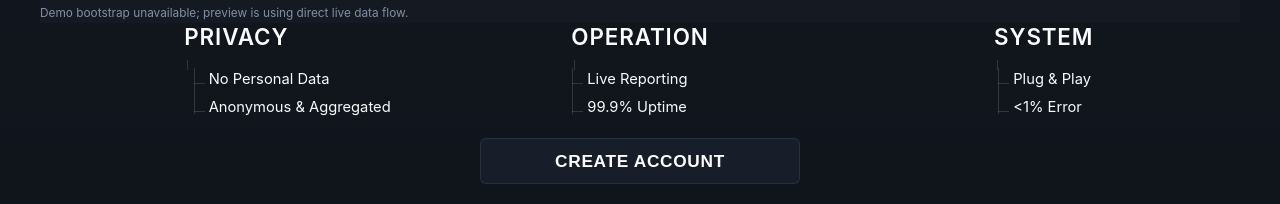
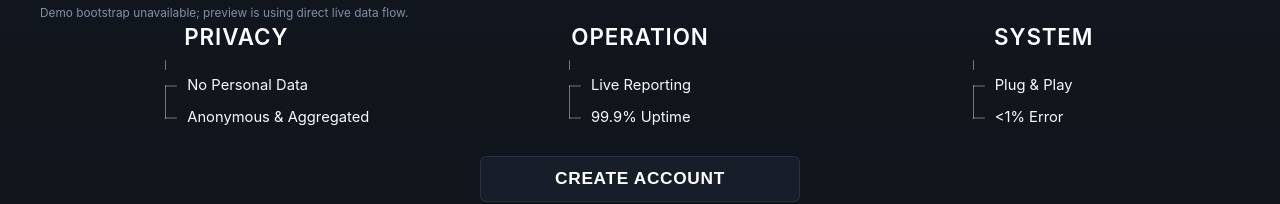
Before and after one commit to Ali-Nigzu/portal, a React (Vite) app in the folder frontend/: page / in a window 1280 px wide. Shown: the part 1272-1476 px from the top of the page. Built offline with nearby package versions, Linux system fonts and the light colour scheme; no server answers.

Commit message:
Enforce engineered assurance tree geometry and background continuity

```diff
--- a/frontend/src/styles/LandingPage.css
+++ b/frontend/src/styles/LandingPage.css
@@ -388,7 +388,7 @@ body {
   padding: var(--preview-pad-top) 0 var(--preview-pad-bottom);
   border: none;
   outline: none;
-  background: color-mix(in srgb, var(--sys-bg-1) 98%, black 2%);
+  background: transparent;
   background-image: none;
   box-shadow: none;
   position: relative;
@@ -455,30 +455,31 @@ body {
 }
 
 .assurance-col-title-text {
-  --tree-axis-offset: 0.12em;
-  --tree-line: rgba(255, 255, 255, 0.14);
+  --tree-line: rgba(255, 255, 255, 0.42);
   display: inline-block;
   position: relative;
 }
 
-.assurance-col-title-text::after {
+.assurance-col-tree {
+  --tree-trunk-x: 34px;
+  --tree-text-x: 56px;
+  --tree-branch-gap: 10px;
+  --tree-row-h: 32px;
+  --tree-line: rgba(255, 255, 255, 0.42);
+  position: relative;
+  width: 210px;
+  margin: 18px auto 0;
+}
+
+.assurance-col-tree::before {
   content: "";
   position: absolute;
-  left: var(--tree-axis-offset);
-  top: calc(100% + 8px);
+  left: var(--tree-trunk-x);
+  top: -10px;
   width: 1px;
   height: 10px;
   background: var(--tree-line);
-}
-
-.assurance-col-tree {
-  --tree-x: 0.12em;
-  --tree-line: rgba(255, 255, 255, 0.14);
-  --tree-shift: 0px;
-  position: relative;
-  width: fit-content;
-  margin: 18px auto 0;
-  left: var(--tree-shift);
+  border-radius: 1px;
 }
 
 .assurance-col-list {
@@ -487,24 +488,29 @@ body {
   margin: 0;
   padding: 0;
   display: grid;
-  row-gap: 9px;
+  row-gap: 0;
 }
 
 .assurance-col-list::before {
   content: "";
   position: absolute;
-  left: var(--tree-x);
-  top: -2px;
-  bottom: 2px;
+  left: var(--tree-trunk-x);
+  top: calc((var(--tree-row-h) / 2) - 1px);
+  height: calc(var(--tree-row-h) + 2px);
   width: 1px;
   background: var(--tree-line);
+  border-radius: 1px;
 }
 
 .assurance-col-item {
   position: relative;
   margin: 0;
+  min-height: var(--tree-row-h);
+  display: flex;
+  align-items: center;
   text-align: left;
-  padding-left: calc(var(--tree-x) + 15px);
+  white-space: nowrap;
+  padding-left: var(--tree-text-x);
   font-size: clamp(0.92rem, 1.12vw, 1.02rem);
   line-height: 1.28;
   font-weight: 420;
@@ -514,25 +520,19 @@ body {
 .assurance-col-item::before {
   content: "";
   position: absolute;
-  left: var(--tree-x);
-  top: 0.9em;
-  width: 11px;
+  left: var(--tree-trunk-x);
+  top: 50%;
+  width: calc(var(--tree-text-x) - var(--tree-trunk-x) - var(--tree-branch-gap));
   height: 1px;
   background: var(--tree-line);
+  border-radius: 1px;
+  transform: translateY(-50%);
 }
 
 .assurance-col-item + .assurance-col-item {
   margin-top: 0;
 }
 
-
-.landing-assurances .assurance-col[data-testid="assurance-col-privacy"] .assurance-col-tree {
-  --tree-shift: 55px;
-}
-
-.landing-assurances .assurance-col[data-testid="assurance-col-operation"] .assurance-col-tree {
-  --tree-shift: -11px;
-}
 .landing-assurances .assurance-col[data-testid="assurance-col-privacy"] {
   grid-column: 1;
 }
```
